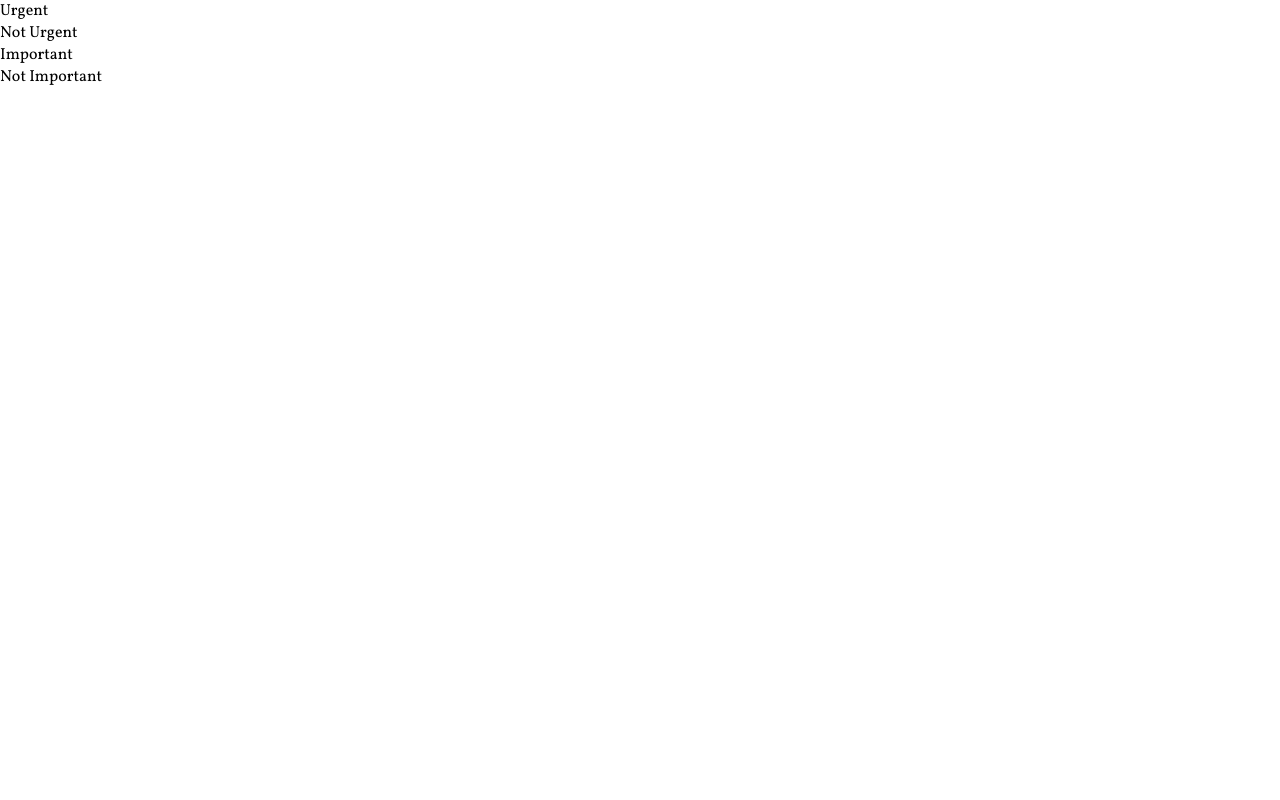
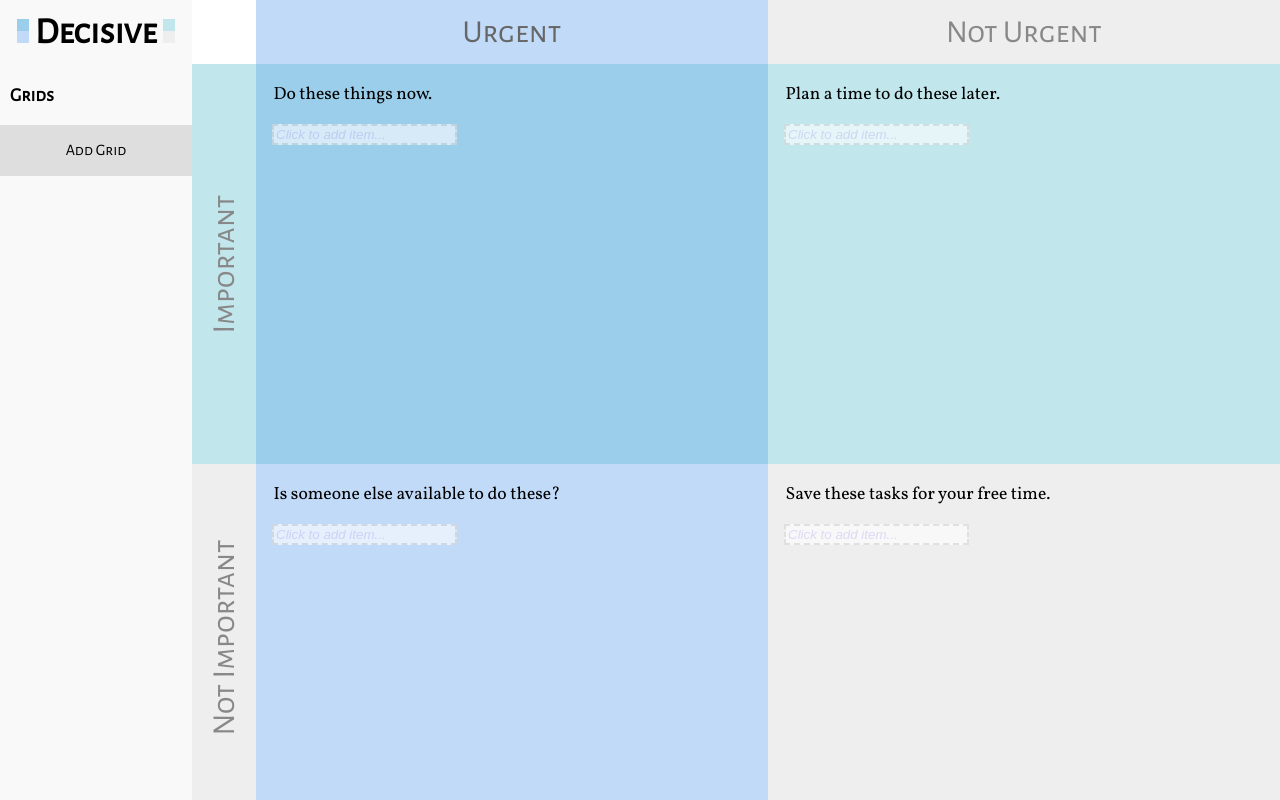
Before and after one commit to paulstatezny/angular-decisive, a website built with webpack: page application/index.html in a window 1280 px wide. Built offline with nearby package versions, Linux system fonts and the light colour scheme; some packages are replaced by stand-ins of ours; no server answers.

Commit message:
Get dev server working and make CSS load correctly.

```diff
--- a/application/bootstrap.js
+++ b/application/bootstrap.js
@@ -13,3 +13,9 @@ app.directive('sidebar', function () {
         templateUrl: 'partials/sidebar.html'
     };
 });
+
+app.directive('grid', function () {
+    return {
+        templateUrl: 'partials/grid.html'
+    };
+});
--- a/application/index.html
+++ b/application/index.html
@@ -13,23 +13,23 @@
         <link type="text/css" rel="stylesheet" href="css/app.css">
     </head>
     <body>
-        <div className='container'>
+        <div class='container'>
             <sidebar grids="{grids}"></sidebar>
-            <main className='content'>
-                <div className='content__top-gutter'>
-                    <div className='top-gutter__corner'></div>
-                    <div className='top-gutter__main'>
-                        <div className='top-gutter__header top-gutter__header--blue priority-label'>Urgent</div>
-                        <div className='top-gutter__header priority-label'>Not Urgent</div>
+            <main class='content'>
+                <div class='content__top-gutter'>
+                    <div class='top-gutter__corner'></div>
+                    <div class='top-gutter__main'>
+                        <div class='top-gutter__header top-gutter__header--blue priority-label'>Urgent</div>
+                        <div class='top-gutter__header priority-label'>Not Urgent</div>
                     </div>
                 </div>
-                <div className='content__under-top-gutter'>
-                    <div className='left-gutter'>
-                        <div className='left-gutter__header left-gutter__header--blue'>
-                            <span className='left-gutter__header__text left-gutter__header__text--top priority-label'>Important</span>
+                <div class='content__under-top-gutter'>
+                    <div class='left-gutter'>
+                        <div class='left-gutter__header left-gutter__header--blue'>
+                            <span class='left-gutter__header__text left-gutter__header__text--top priority-label'>Important</span>
                         </div>
-                        <div className='left-gutter__header'>
-                            <span className='left-gutter__header__text left-gutter__header__text--bottom priority-label'>Not Important</span>
+                        <div class='left-gutter__header'>
+                            <span class='left-gutter__header__text left-gutter__header__text--bottom priority-label'>Not Important</span>
                         </div>
                     </div>
                     <grid tasks="{tasks}"></grid>
--- a/application/partials.js
+++ b/application/partials.js
@@ -1 +1,2 @@
 require('./partials/grid.html');
+require('./partials/sidebar.html');
--- a/application/partials/grid.html
+++ b/application/partials/grid.html
@@ -1,8 +1,8 @@
-<div className='grid'>
+<div class='grid'>
     <div class='grid__quadrant grid__quadrant--do'>
-        <p className='quadtrant__hint'>Do these things now.</p>
-        <ul className='checklist'>
-            <li className='add-new'>
+        <p class='quadtrant__hint'>Do these things now.</p>
+        <ul class='checklist'>
+            <li class='add-new'>
                 <form onSubmit={this.addTask}>
                     <input type='text' placeholder='Click to add item...'>
                 </form>
@@ -10,9 +10,9 @@
         </ul>
     </div>
     <div class='grid__quadrant grid__quadrant--plan'>
-        <p className='quadtrant__hint'>Plan a time to do these later.</p>
-        <ul className='checklist'>
-            <li className='add-new'>
+        <p class='quadtrant__hint'>Plan a time to do these later.</p>
+        <ul class='checklist'>
+            <li class='add-new'>
                 <form onSubmit={this.addTask}>
                     <input type='text' placeholder='Click to add item...'>
                 </form>
@@ -20,9 +20,9 @@
         </ul>
     </div>
     <div class='grid__quadrant grid__quadrant--delegate'>
-        <p className='quadtrant__hint'>Is someone else available to do these?</p>
-        <ul className='checklist'>
-            <li className='add-new'>
+        <p class='quadtrant__hint'>Is someone else available to do these?</p>
+        <ul class='checklist'>
+            <li class='add-new'>
                 <form onSubmit={this.addTask}>
                     <input type='text' placeholder='Click to add item...'>
                 </form>
@@ -30,9 +30,9 @@
         </ul>
     </div>
     <div class='grid__quadrant grid__quadrant--later'>
-        <p className='quadtrant__hint'>Save these tasks for your free time.</p>
-        <ul className='checklist'>
-            <li className='add-new'>
+        <p class='quadtrant__hint'>Save these tasks for your free time.</p>
+        <ul class='checklist'>
+            <li class='add-new'>
                 <form onSubmit={this.addTask}>
                     <input type='text' placeholder='Click to add item...'>
                 </form>
--- /dev/null
+++ b/application/partials/sidebar.html
@@ -0,0 +1,15 @@
+<nav class='sidebar'>
+    <h1 class='logo'>
+        <div class='logo__block logo__block--top-left'></div>
+        <div class='logo__block logo__block--bottom-left'></div>
+        <span>Decisive</span>
+        <div class='logo__block logo__block--top-right'></div>
+        <div class='logo__block logo__block--bottom-right'></div>
+    </h1>
+    <div>
+        <h3>Grids</h3>
+        <ul>
+            <li onClick={this.addGrid}>Add Grid</li>
+        </ul>
+    </div>
+</nav>
--- a/package.json
+++ b/package.json
@@ -4,7 +4,7 @@
   "description": "",
   "main": "index.js",
   "scripts": {
-    "start": "rm -rf build/ && webpack --watch",
+    "start": "rm -rf build/ && webpack && node dev-server",
     "test": "karma start tests/karma.conf.js"
   },
   "repository": {
@@ -37,6 +37,7 @@
     "karma-firefox-launcher": "^0.1.6",
     "karma-jasmine": "^0.3.5",
     "karma-phantomjs-launcher": "^0.2.0",
-    "phantomjs": "^1.9.17"
+    "phantomjs": "^1.9.17",
+    "request": "^2.57.0"
   }
 }
```
Also changed, not shown: dev-server.js (added, +19 -0 lines).
